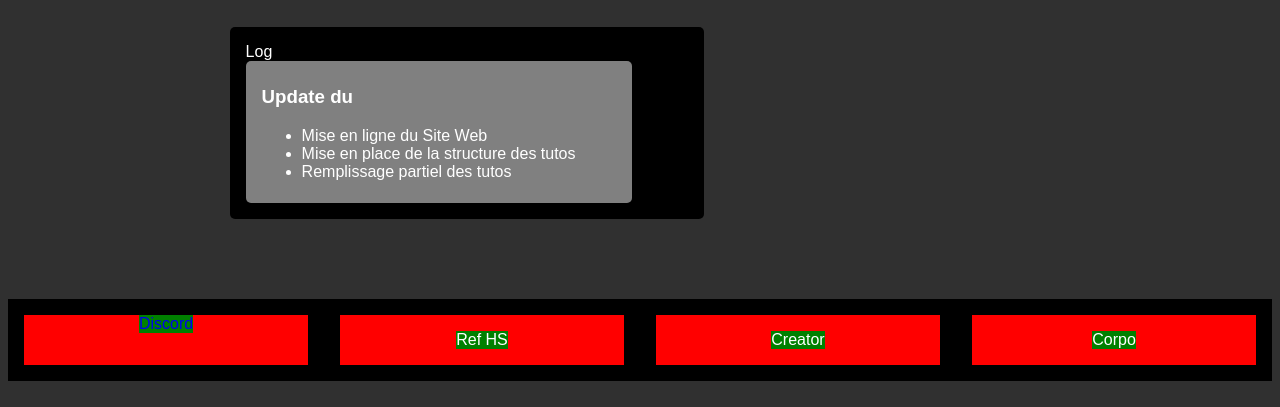
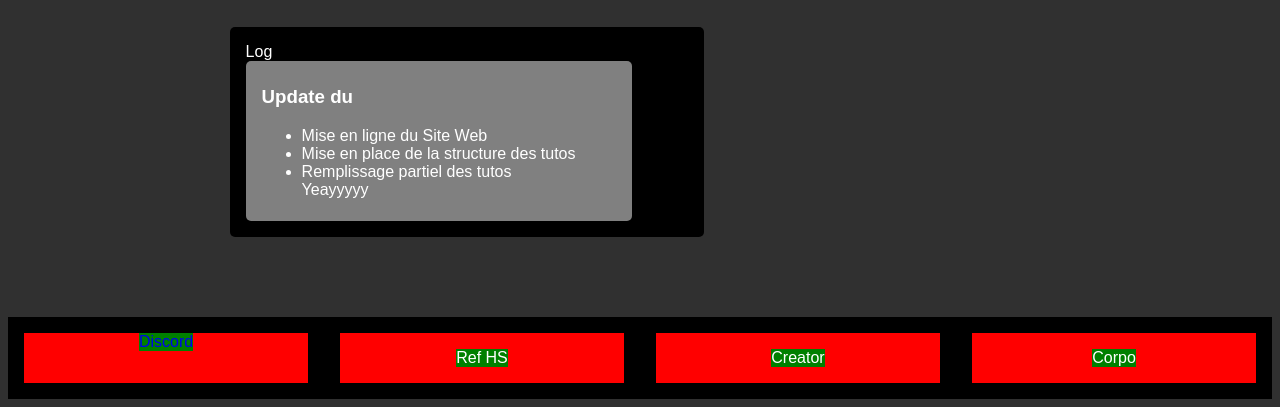
Before and after one commit to Exo51/Orion, a plain HTML site: page index.html in a window 1280 px wide. Shown: the part 637-1044 px from the top of the page. Drawn offline with Linux system fonts and the light colour scheme.

Commit message:
update the index file

```diff
--- a/index.html
+++ b/index.html
@@ -32,6 +32,7 @@
                         <li>Mise en ligne du Site Web</li>
                         <li>Mise en place de la structure des tutos</li>
                         <li>Remplissage partiel des tutos</li>
+                        Yeayyyyy
                     </ul>
                 </div>
             </div>
```
